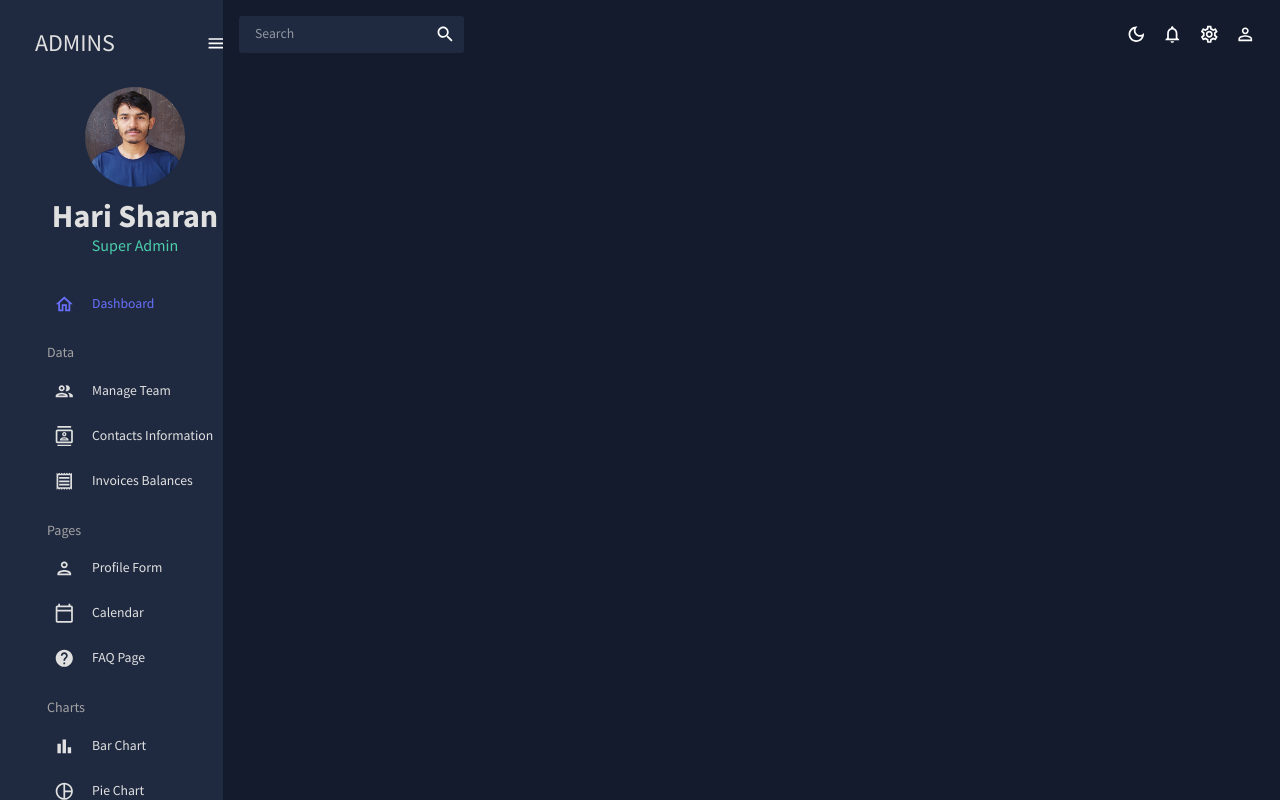
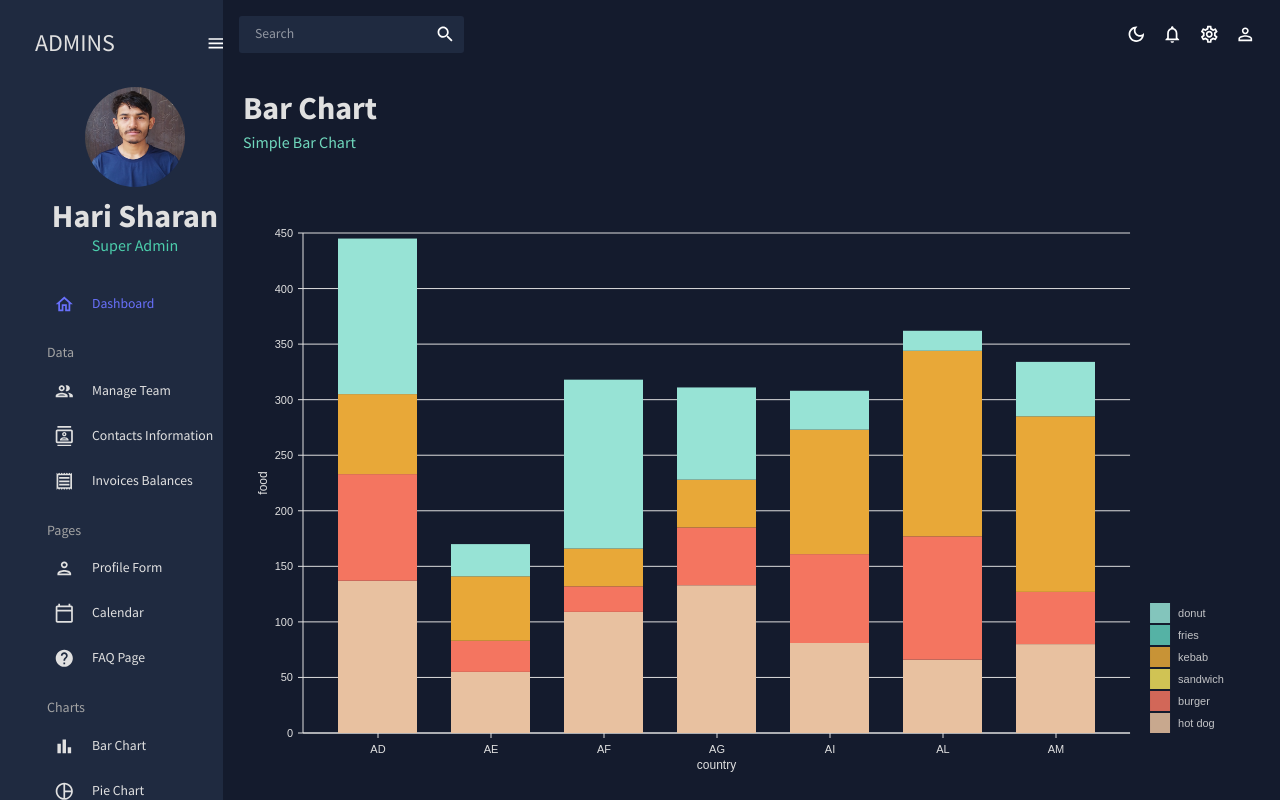
Before and after one commit to harisharanChaulagain/react-admin, a React (Create React App) app: page /bar in a window 1280 px wide. Built offline with nearby package versions, Linux system fonts and the light colour scheme.

Commit message:
feat: Bar Chart

```diff
--- a/src/App.js
+++ b/src/App.js
@@ -7,7 +7,7 @@
 import Team from "./pages/team";
 import Invoices from "./pages/invoices";
 import Contacts from "./pages/contacts";
-// import Bar from "./pages/bar";
+import Bar from "./pages/bar";
 import Form from "./pages/form";
 // import Line from "./pages/line";
 // import Pie from "./pages/pie";
@@ -32,8 +32,8 @@
               <Route path="/invoices" element={<Invoices />} />
               <Route path="/form" element={<Form />} />
               <Route path="/calendar" element={<Calendar />} />
+              <Route path="/bar" element={<Bar />} />
              {/* <Route path="/line" element={<Line />} />
-              <Route path="/bar" element={<Bar />} />
               <Route path="/pie" element={<Pie />} />
               <Route path="/geography" element={<Geography />} />*/}
               <Route path="/faq" element={<FAQ />} />
--- /dev/null
+++ b/src/components/BarChart.jsx
@@ -0,0 +1,129 @@
+import { useTheme } from "@mui/material";
+import { ResponsiveBar } from "@nivo/bar";
+import { tokens } from "../theme";
+import { mockBarData as data } from "../data/mockData";
+
+const BarChart = ({ isDashboard = false }) => {
+  const theme = useTheme();
+  const colors = tokens(theme.palette.mode);
+
+  return (
+    <ResponsiveBar
+      data={data}
+      theme={{
+        axis: {
+          domain: {
+            line: {
+              stroke: colors.grey[100],
+            },
+          },
+          legend: {
+            text: {
+              fill: colors.grey[100],
+            },
+          },
+          ticks: {
+            line: {
+              stroke: colors.grey[100],
+              strokeWidth: 1,
+            },
+            text: {
+              fill: colors.grey[100],
+            },
+          },
+        },
+        legends: {
+          text: {
+            fill: colors.grey[100],
+          },
+        },
+      }}
+      keys={["hot dog", "burger", "sandwich", "kebab", "fries", "donut"]}
+      indexBy="country"
+      margin={{ top: 50, right: 130, bottom: 50, left: 60 }}
+      padding={0.3}
+      valueScale={{ type: "linear" }}
+      indexScale={{ type: "band", round: true }}
+      colors={{ scheme: "nivo" }}
+      defs={[
+        {
+          id: "dots",
+          type: "patternDots",
+          background: "inherit",
+          color: "#38bcb2",
+          size: 4,
+          padding: 1,
+          stagger: true,
+        },
+        {
+          id: "lines",
+          type: "patternLines",
+          background: "inherit",
+          color: "#eed312",
+          rotation: -45,
+          lineWidth: 6,
+          spacing: 10,
+        },
+      ]}
+      borderColor={{
+        from: "color",
+        modifiers: [["darker", "1.6"]],
+      }}
+      axisTop={null}
+      axisRight={null}
+      axisBottom={{
+        tickSize: 5,
+        tickPadding: 5,
+        tickRotation: 0,
+        legend: isDashboard ? undefined : "country",
+        legendPosition: "middle",
+        legendOffset: 32,
+      }}
+      axisLeft={{
+        tickSize: 5,
+        tickPadding: 5,
+        tickRotation: 0,
+        legend: isDashboard ? undefined : "food",
+        legendPosition: "middle",
+        legendOffset: -40,
+      }}
+      enableLabel={false}
+      labelSkipWidth={12}
+      labelSkipHeight={12}
+      labelTextColor={{
+        from: "color",
+        modifiers: [["darker", 1.6]],
+      }}
+      legends={[
+        {
+          dataFrom: "keys",
+          anchor: "bottom-right",
+          direction: "column",
+          justify: false,
+          translateX: 120,
+          translateY: 0,
+          itemsSpacing: 2,
+          itemWidth: 100,
+          itemHeight: 20,
+          itemDirection: "left-to-right",
+          itemOpacity: 0.85,
+          symbolSize: 20,
+          effects: [
+            {
+              on: "hover",
+              style: {
+                itemOpacity: 1,
+              },
+            },
+          ],
+        },
+      ]}
+      role="application"
+      barAriaLabel={function (e) {
+        return e.id + ": " + e.formattedValue + " in country: " + e.indexValue;
+      }}
+    />
+  );
+};
+
+export default BarChart;
--- /dev/null
+++ b/src/pages/bar/index.jsx
@@ -0,0 +1,15 @@
+import { Box } from "@mui/material";
+import { Header } from "../../components/Header";
+import BarChart from "../../components/BarChart";
+
+const Bar = () => {
+  return (
+    <Box m="20px">
+      <Header title="Bar Chart" subtitle="Simple Bar Chart" />
+      <Box height="75vh">
+        <BarChart />
+      </Box>
+    </Box>
+  );
+};
+export default Bar;
```
